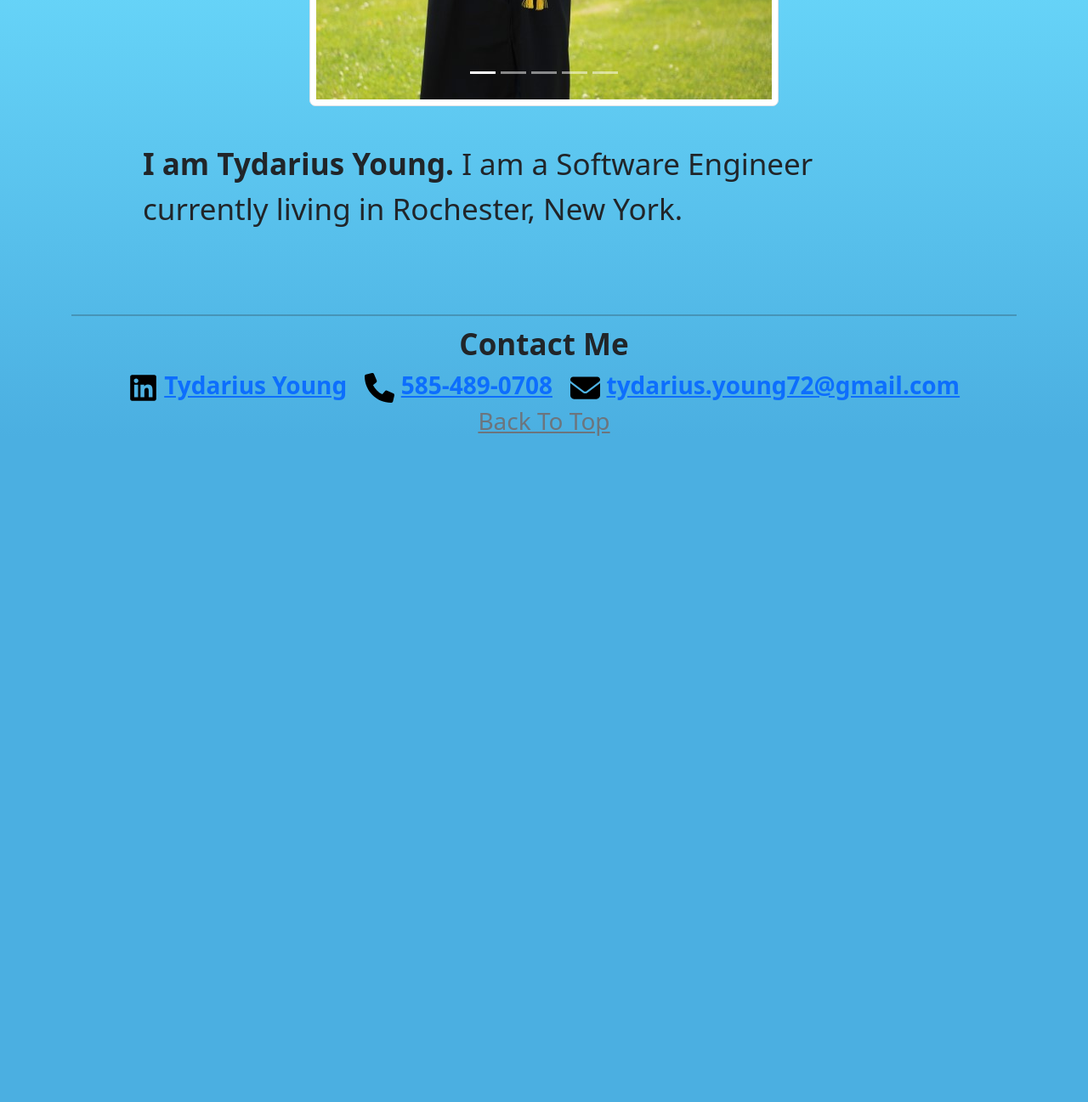
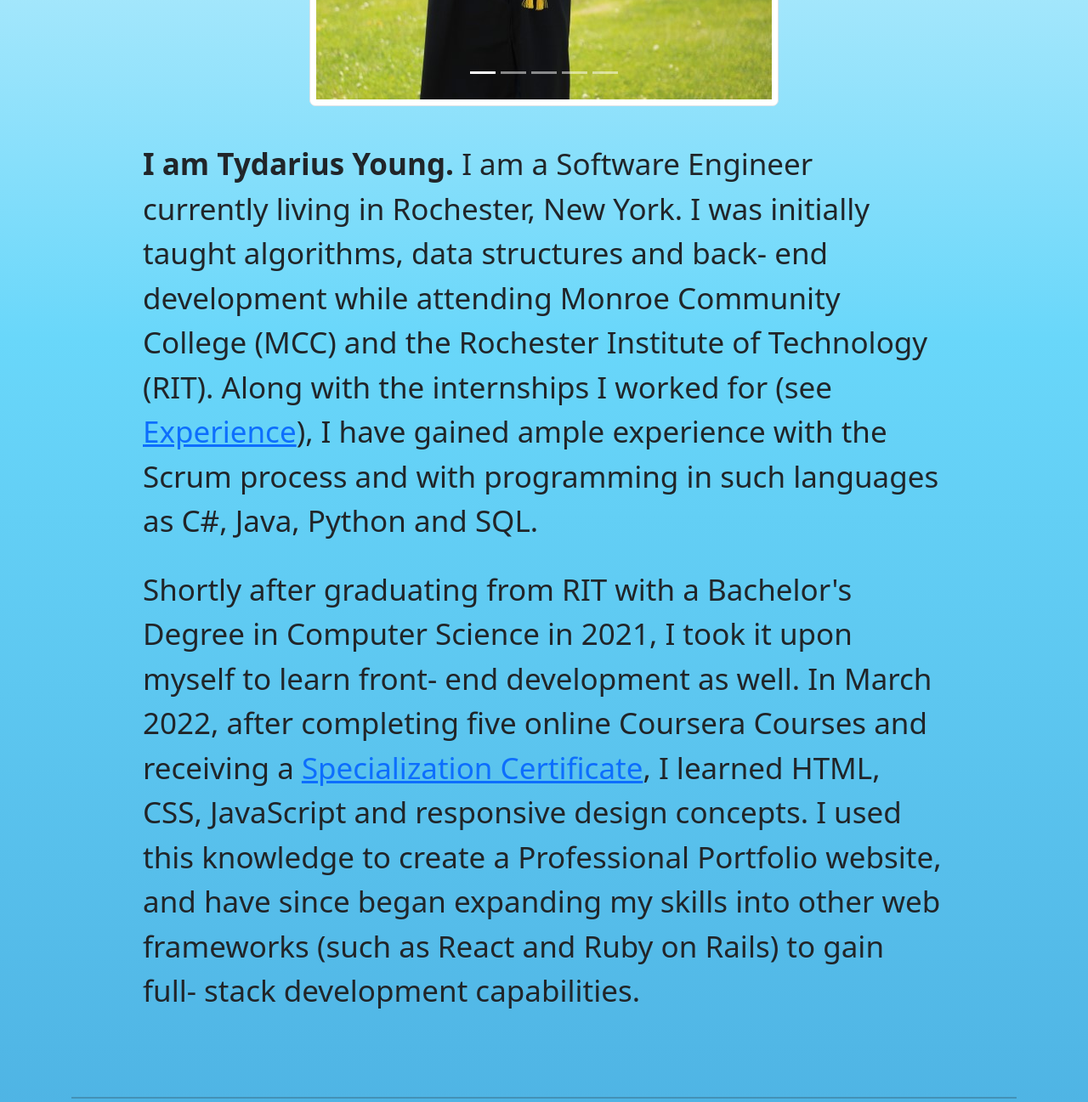
Before and after one commit to ty-portfolio/ty-portfolio.github.io, a plain HTML site: page index.html in a window 1280 px wide. Shown: the part 640-1937 px from the top of the page at 85% size. Before the commit the page ends 1156 px from the top, so only its background shows below. Drawn offline with nearby package versions, Linux system fonts and the light colour scheme.

Commit message:
Updated About Section

```diff
--- a/index.html
+++ b/index.html
@@ -101,9 +101,23 @@
                 </button>
             </div>
 
-            <p class="px-5 py-4">
-                <strong>I am Tydarius Young.</strong> I am a Software Engineer currently living in Rochester, New York.
-            </p>
+            <div class="px-5 py-4">
+                <p>
+                    <strong>I am Tydarius Young.</strong> I am a Software Engineer currently living in Rochester, New York.
+                    I was initially taught algorithms, data structures and back- end development while attending Monroe Community College (MCC)
+                    and the Rochester Institute of Technology (RIT). Along with the internships I worked for (see <a href="experience.html">Experience</a>),
+                    I have gained ample experience with the Scrum process and with programming in such languages as
+                    C#, Java, Python and SQL.
+                </p>
+                <p>
+                    Shortly after graduating from RIT with a Bachelor's Degree in Computer Science in 2021, I took it upon myself to learn front- end development as well.
+                    In March 2022, after completing five online Coursera Courses and receiving a
+                    <a href="https://www.coursera.org/account/accomplishments/specialization/F8SXGQJE6Q42?utm_product=s12n" target="_blank">Specialization Certificate</a>,
+                    I learned HTML, CSS, JavaScript and responsive design concepts. I used this knowledge to create a Professional
+                    Portfolio website, and have since began expanding my skills into other web frameworks (such as React and Ruby on Rails) to gain
+                    full- stack development capabilities.
+                </p>
+            </div>
         </main>
 
         <footer class="text-center fs-6">
```
